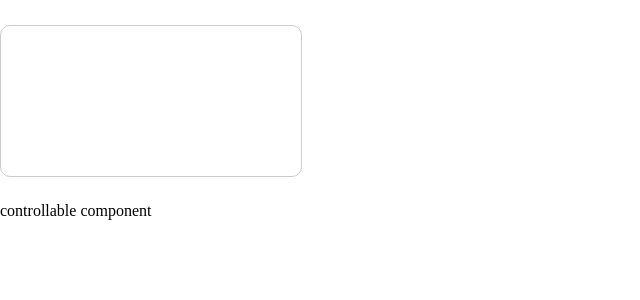
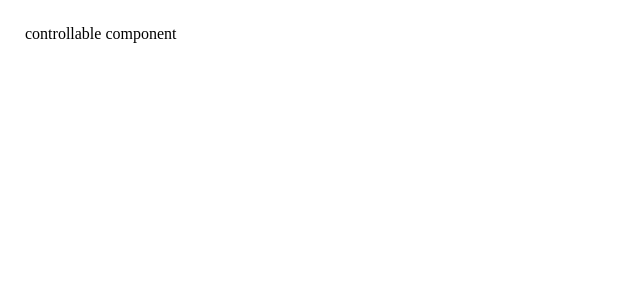
Before and after one commit to skyclouds2001/sky-components, a Vue app: page / in a window 1280 px wide. Shown: the top 300 px of the page, without its empty margins (0-640 px from the left). Built offline with nearby package versions, Linux system fonts and the light colour scheme.

Commit message:
feat: update playground

```diff
--- a/playground/App.vue
+++ b/playground/App.vue
@@ -1,20 +1,17 @@
 <script setup lang="ts">
+import { ref } from 'vue'
 import { ControllableComponent, WritingBoard } from '@'
+
+const mode = ref<'writing-board' | 'controllable-component'>('controllable-component')
 </script>
 
 <template>
-  <div style="margin: 25px 0">
+  <div v-if="mode === 'writing-board'" style="margin: 25px">
     <writing-board />
   </div>
-  <div style="margin: 25px 0">
+  <div v-if="mode === 'controllable-component'" style="margin: 25px">
     <controllable-component />
   </div>
 </template>
 
-<style lang="scss">
-* {
-  box-sizing: border-box;
-  padding: 0;
-  margin: 0;
-}
-</style>
+<style scoped lang="scss"></style>
--- /dev/null
+++ b/playground/index.css
@@ -0,0 +1,5 @@
+* {
+  box-sizing: border-box;
+  padding: 0;
+  margin: 0;
+}
--- a/playground/main.ts
+++ b/playground/main.ts
@@ -1,4 +1,5 @@
 import { createApp } from 'vue'
 import App from './App.vue'
+import './index.css'
 
 createApp(App).mount('#app')
```
